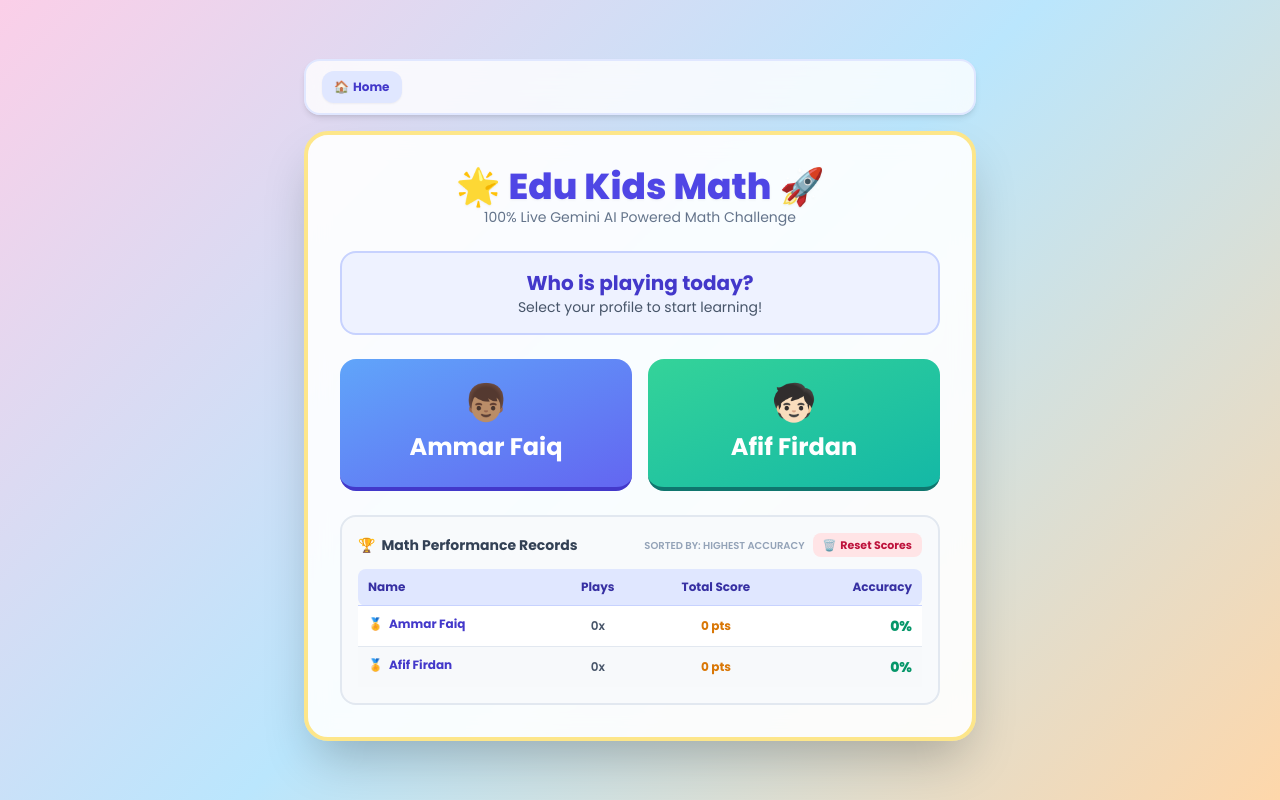
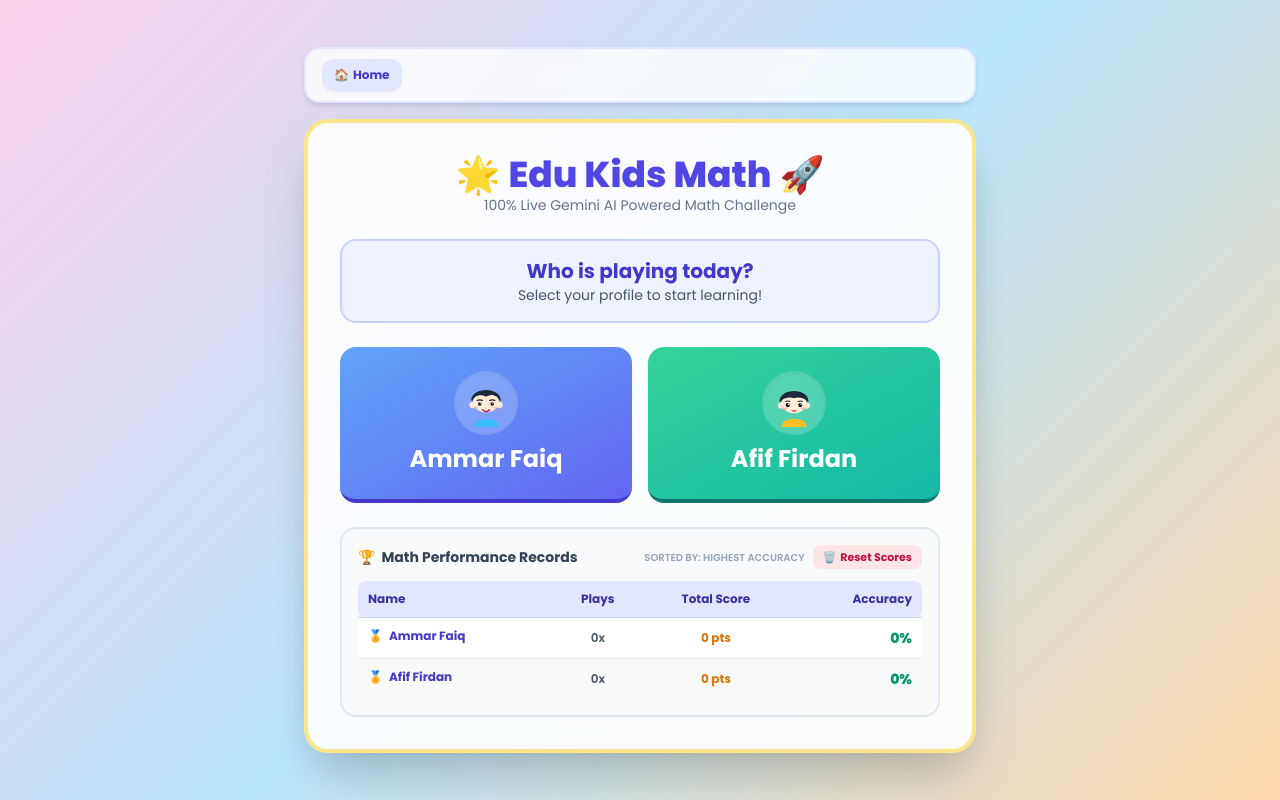
Before and after one commit to hantusoleh/edugame, a plain HTML site: page index.html in a window 1280 px wide. Drawn offline with nearby package versions, Linux system fonts and the light colour scheme.

Commit message:
Update index.html

```diff
--- a/index.html
+++ b/index.html
@@ -65,12 +65,66 @@
 
             <div class="grid grid-cols-1 sm:grid-cols-2 gap-4">
                 <button onclick="selectProfile('Ammar Faiq')" class="pop-card bg-gradient-to-br from-blue-400 to-indigo-500 text-white p-6 rounded-2xl text-center border-b-4 border-indigo-700 font-bold flex flex-col items-center">
-                    <span class="text-4xl mb-2">👦🏽</span>
+                    <div class="w-16 h-16 mb-2 bg-white/20 rounded-full p-1.5 flex items-center justify-center shadow-inner">
+                        <svg viewBox="0 0 100 100" class="w-full h-full">
+                            <!-- Hair back -->
+                            <path d="M22 45 C20 20, 80 20, 78 45 Z" fill="#1e293b"/>
+                            <!-- Ears -->
+                            <circle cx="24" cy="54" r="6" fill="#fde6d8"/>
+                            <circle cx="76" cy="54" r="6" fill="#fde6d8"/>
+                            <!-- Face (Light/Fair Asian Skin Tone) -->
+                            <path d="M25 46 C25 75, 75 75, 75 46 C75 28, 25 28, 25 46 Z" fill="#ffedd5"/>
+                            <!-- Neat Side-Part Hair -->
+                            <path d="M22 46 C22 18, 78 18, 78 46 C74 34, 62 32, 50 38 C38 32, 26 36, 22 46 Z" fill="#1e293b"/>
+                            <!-- Eyes -->
+                            <circle cx="38" cy="52" r="3.5" fill="#0f172a"/>
+                            <circle cx="62" cy="52" r="3.5" fill="#0f172a"/>
+                            <circle cx="39" cy="51" r="1" fill="#ffffff"/>
+                            <circle cx="63" cy="51" r="1" fill="#ffffff"/>
+                            <!-- Eyebrows -->
+                            <path d="M33 45 Q38 43 43 45" stroke="#1e293b" stroke-width="2.5" fill="none" stroke-linecap="round"/>
+                            <path d="M57 45 Q62 43 67 45" stroke="#1e293b" stroke-width="2.5" fill="none" stroke-linecap="round"/>
+                            <!-- Rosy Cheeks -->
+                            <ellipse cx="32" cy="59" rx="4.5" ry="2.5" fill="#fda4af" opacity="0.6"/>
+                            <ellipse cx="68" cy="59" rx="4.5" ry="2.5" fill="#fda4af" opacity="0.6"/>
+                            <!-- Cheerful Smile -->
+                            <path d="M43 63 Q50 70 57 63" stroke="#be123c" stroke-width="2.5" fill="none" stroke-linecap="round"/>
+                            <!-- Shirt Collar -->
+                            <path d="M30 85 Q50 76 70 85 L75 96 L25 96 Z" fill="#38bdf8"/>
+                        </svg>
+                    </div>
                     <span class="text-2xl">Ammar Faiq</span>
                 </button>
 
                 <button onclick="selectProfile('Afif Firdan')" class="pop-card bg-gradient-to-br from-emerald-400 to-teal-500 text-white p-6 rounded-2xl text-center border-b-4 border-teal-700 font-bold flex flex-col items-center">
-                    <span class="text-4xl mb-2">🧒🏻</span>
+                    <div class="w-16 h-16 mb-2 bg-white/20 rounded-full p-1.5 flex items-center justify-center shadow-inner">
+                        <svg viewBox="0 0 100 100" class="w-full h-full">
+                            <!-- Hair back -->
+                            <path d="M23 47 C21 22, 79 22, 77 47 Z" fill="#1e293b"/>
+                            <!-- Ears -->
+                            <circle cx="25" cy="55" r="6" fill="#fde6d8"/>
+                            <circle cx="75" cy="55" r="6" fill="#fde6d8"/>
+                            <!-- Rounder Younger Face (Fair Asian Skin Tone) -->
+                            <path d="M26 48 C26 77, 74 77, 74 48 C74 30, 26 30, 26 48 Z" fill="#ffedd5"/>
+                            <!-- Cute Bowl/Fringe Hair -->
+                            <path d="M22 48 C22 20, 78 20, 78 48 C68 38, 56 38, 50 41 C44 38, 32 38, 22 48 Z" fill="#1e293b"/>
+                            <!-- Big Cute Eyes -->
+                            <circle cx="38" cy="54" r="4" fill="#0f172a"/>
+                            <circle cx="62" cy="54" r="4" fill="#0f172a"/>
+                            <circle cx="39.5" cy="52.5" r="1.3" fill="#ffffff"/>
+                            <circle cx="63.5" cy="52.5" r="1.3" fill="#ffffff"/>
+                            <!-- Soft Eyebrows -->
+                            <path d="M34 47 Q38 45 42 47" stroke="#1e293b" stroke-width="2" fill="none" stroke-linecap="round"/>
+                            <path d="M58 47 Q62 45 66 47" stroke="#1e293b" stroke-width="2" fill="none" stroke-linecap="round"/>
+                            <!-- Rosy Cheeks -->
+                            <ellipse cx="32" cy="61" rx="5" ry="2.8" fill="#fda4af" opacity="0.65"/>
+                            <ellipse cx="68" cy="61" rx="5" ry="2.8" fill="#fda4af" opacity="0.65"/>
+                            <!-- Happy Open Smile -->
+                            <path d="M44 64 Q50 71 56 64 Z" fill="#f43f5e"/>
+                            <!-- Shirt Collar -->
+                            <path d="M30 85 Q50 76 70 85 L75 96 L25 96 Z" fill="#fbbf24"/>
+                        </svg>
+                    </div>
                     <span class="text-2xl">Afif Firdan</span>
                 </button>
             </div>
```
